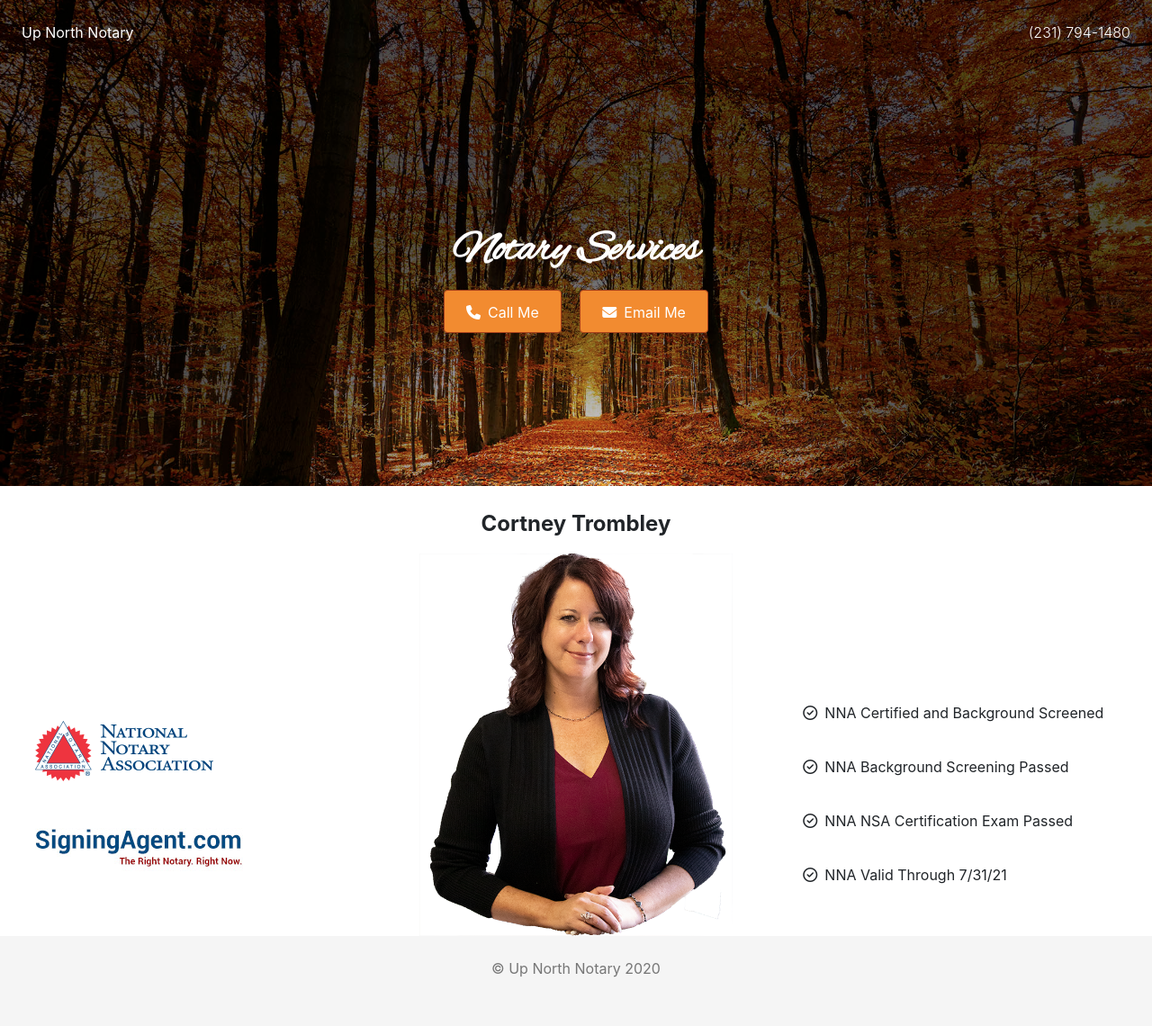
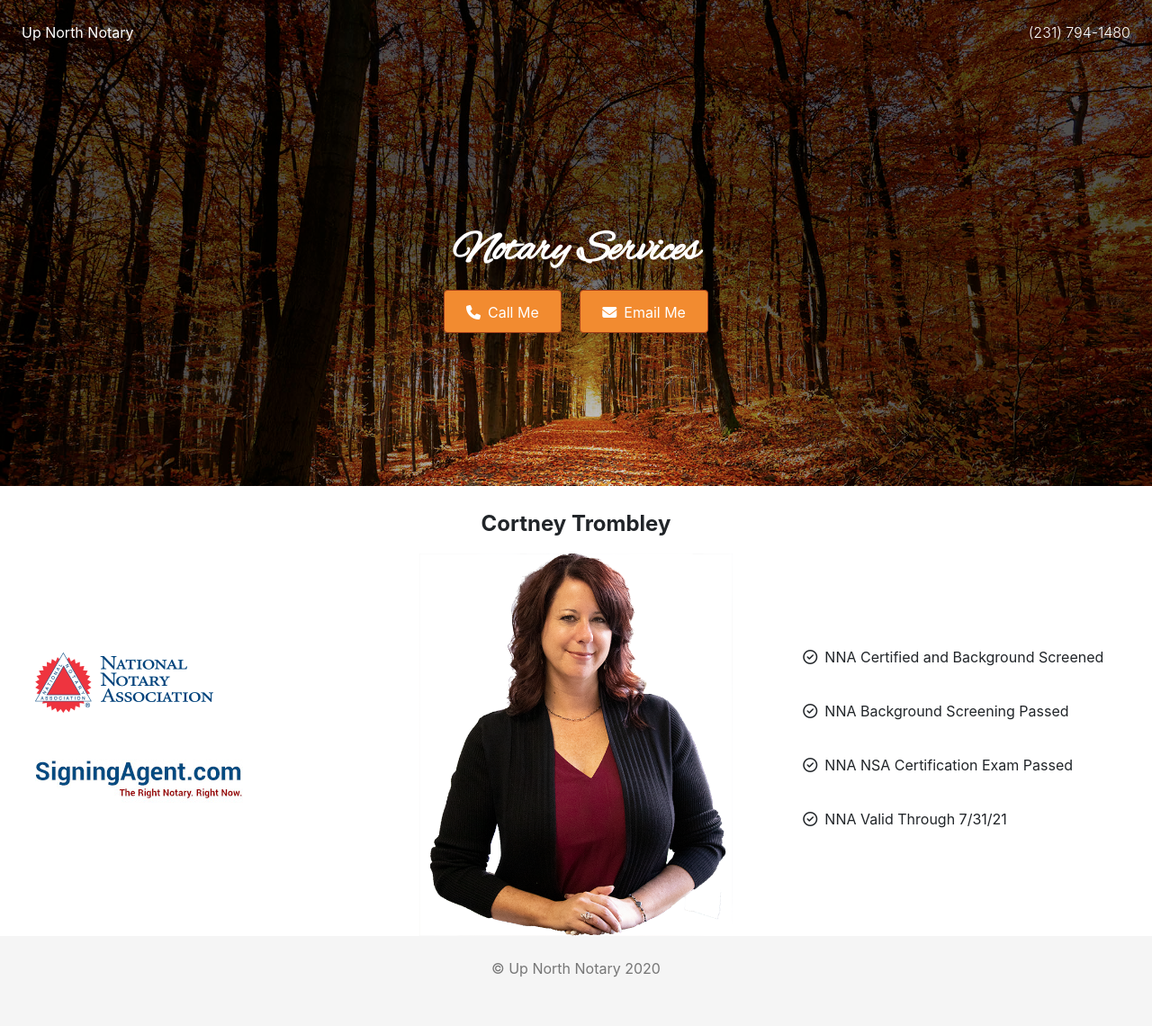
Before and after one commit to upnorthnotary/web, a Jekyll site: the page built from index.html, in a window 1280 px wide. Shown: the whole page at 90% size. Built offline with Jekyll 4.4.1, drawn with Linux system fonts in a browser that asks for light colours; nearby versions of some CDN libraries.

Commit message:
Fixed responsive issue

```diff
--- a/_sass/_layout.scss
+++ b/_sass/_layout.scss
@@ -92,7 +92,6 @@ html {
 
         .certs {
             display: flex;
-            justify-content: center;
             flex-flow: column nowrap;
             box-sizing: border-box;
             padding: 68px 24px;
```
